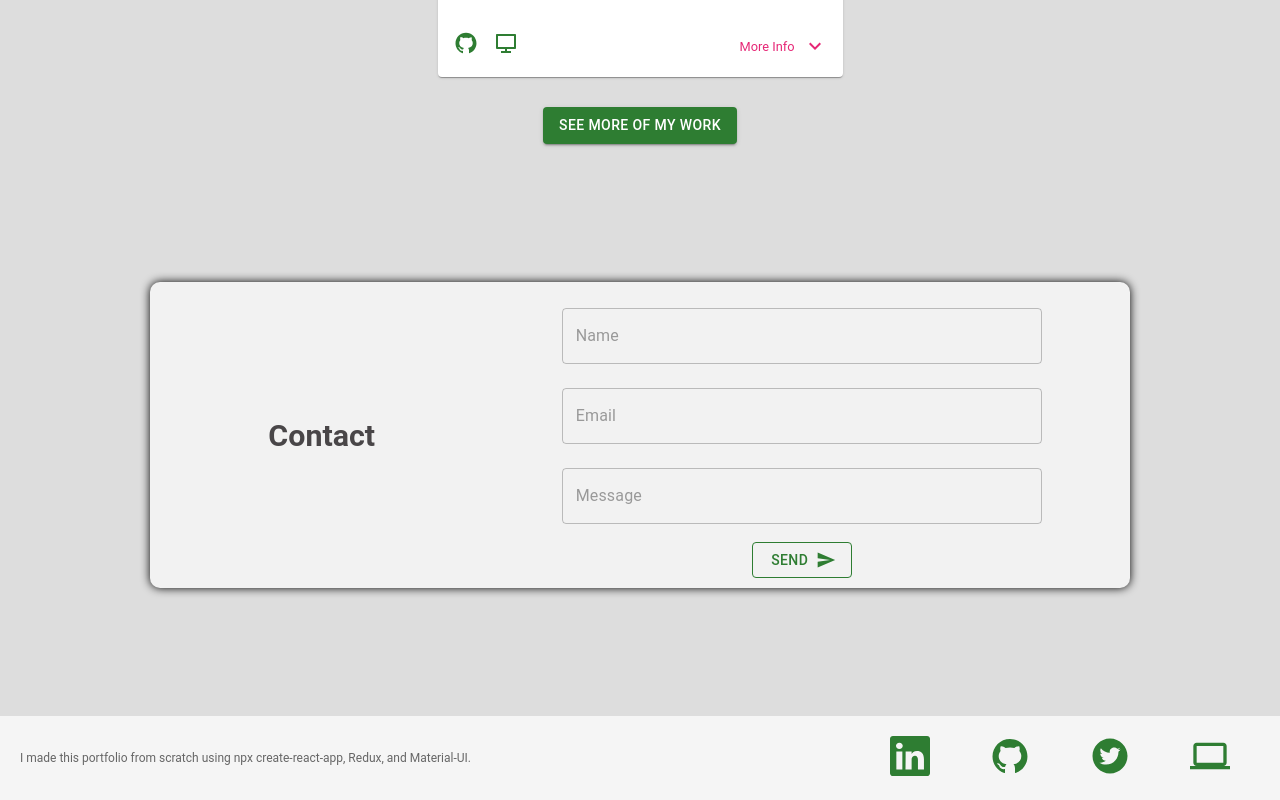
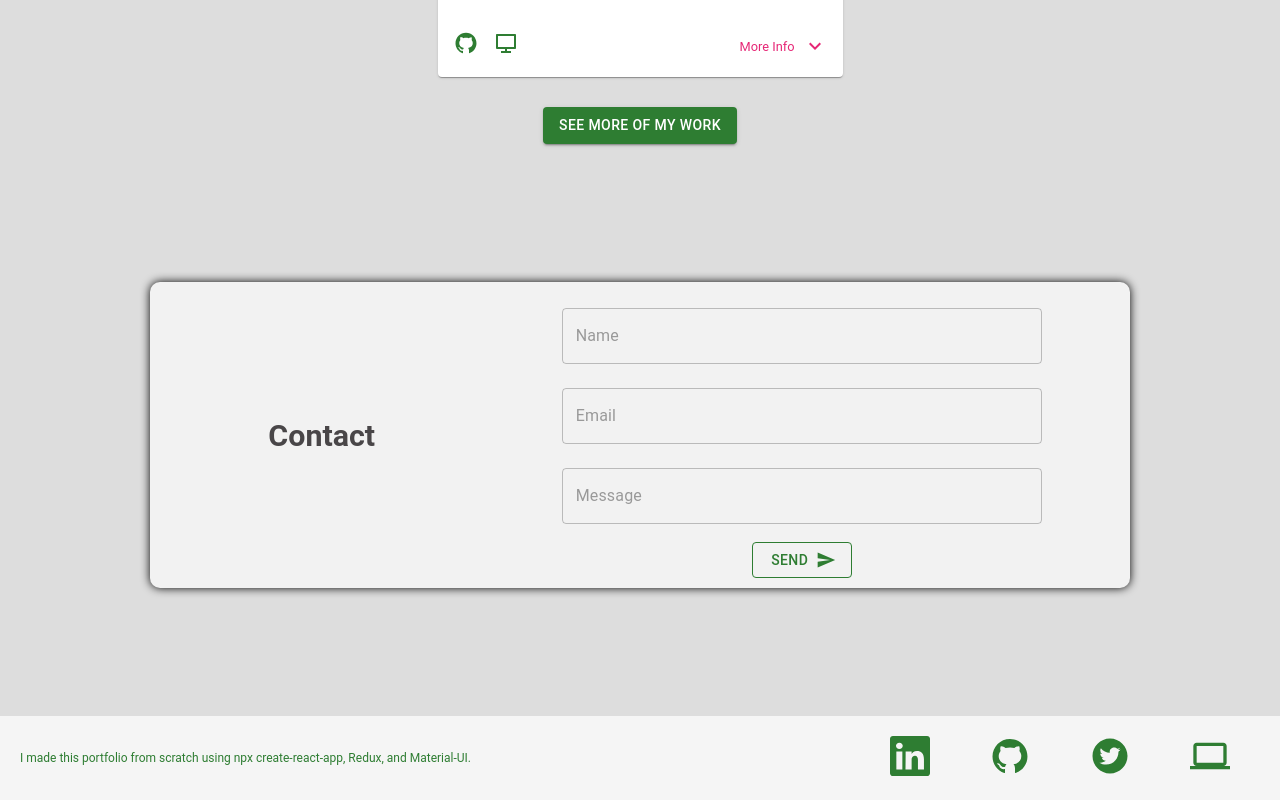
Before and after one commit to CliffordMorin/react-portfolio-1, a React (Create React App) app: page / in a window 1280 px wide. Shown: the part 2903-3703 px from the top of the page. Built offline with nearby package versions, Linux system fonts and the light colour scheme.

Commit message:
favicon and green footer

```diff
--- a/public/index.html
+++ b/public/index.html
@@ -2,7 +2,7 @@
 <html lang="en">
   <head>
     <meta charset="utf-8" />
-    <link rel="icon" href="%PUBLIC_URL%/favicon.ico" />
+    <link rel="icon" href="%PUBLIC_URL%/japan.webp" />
     <meta name="viewport" content="width=device-width, initial-scale=1" />
     <meta name="theme-color" content="#000000" />
     <meta name="description" content="Zach Stone's portfolio website" />
@@ -33,7 +33,7 @@
     <meta name="doc-language" content="en, jp" />
     <meta http-equiv="Content-Security-Policy" content="script-src 'self'" />
 
-    <link rel="apple-touch-icon" href="%PUBLIC_URL%/logo192.png" />
+    <link rel="apple-touch-icon" href="%PUBLIC_URL%/japan.webp" />
     <!--
       manifest.json provides metadata used when your web app is installed on a
       user's mobile device or desktop. See https://developers.google.com/web/fundamentals/web-app-manifest/
--- a/src/Components/Footer/Footer.js
+++ b/src/Components/Footer/Footer.js
@@ -20,7 +20,13 @@
   return (
     <footer>
       <div className="footer-text">
-        <span>{content.description} </span>
+        <span
+          style={{
+            color: "#2e7d32",
+          }}
+        >
+          {content.description}{" "}
+        </span>
       </div>
       <SocialLinks />
     </footer>
```
Also changed, not shown: public/japan.webp (added).
